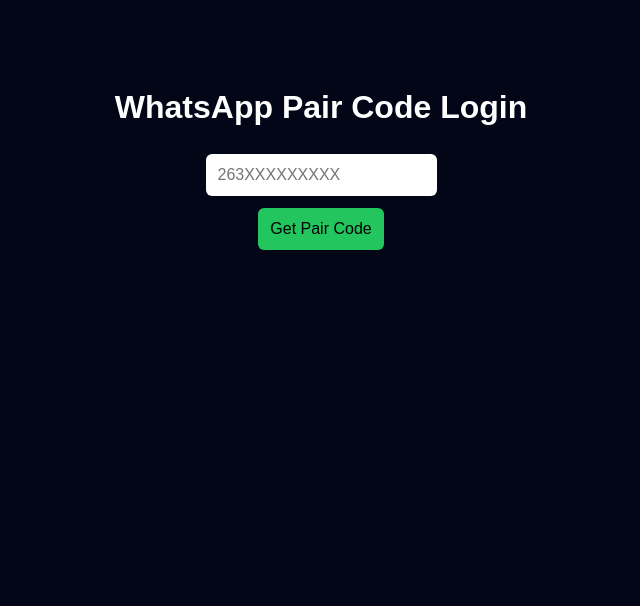
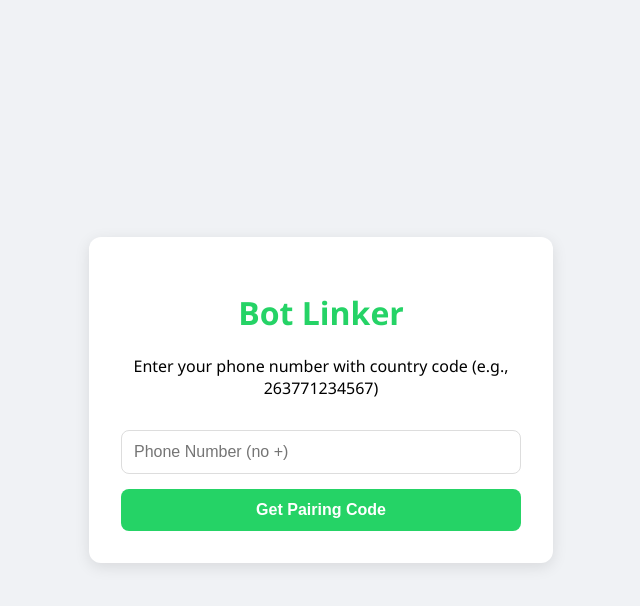
Before and after one commit to calyxdrey18/try, a website: page index.html in a window 1280 px wide. Shown: the whole page, without its empty margins (319-959 px from the left). Drawn offline with Linux system fonts and the light colour scheme.

Commit message:
Revamp HTML structure and styling for WhatsApp Bot

```diff
--- a/index.html
+++ b/index.html
@@ -1,33 +1,60 @@
 <!DOCTYPE html>
-<html>
+<html lang="en">
 <head>
-  <title>WhatsApp Pair Code</title>
-  <style>
-    body { background:#020617;color:#fff;font-family:Arial;text-align:center;padding-top:60px }
-    input,button { padding:12px;font-size:16px;margin:6px;border-radius:6px;border:none }
-    button { background:#22c55e }
-  </style>
+    <meta charset="UTF-8">
+    <meta name="viewport" content="width=device-width, initial-scale=1.0">
+    <title>WhatsApp Bot Pairing</title>
+    <style>
+        body { font-family: 'Segoe UI', Tahoma, Geneva, Verdana, sans-serif; display: flex; justify-content: center; align-items: center; height: 100vh; background: #f0f2f5; margin: 0; }
+        .card { background: white; padding: 2rem; border-radius: 12px; box-shadow: 0 4px 15px rgba(0,0,0,0.1); width: 100%; max-width: 400px; text-align: center; }
+        h1 { color: #25d366; }
+        input { width: 100%; padding: 12px; margin: 15px 0; border: 1px solid #ddd; border-radius: 8px; box-sizing: border-box; font-size: 1rem; }
+        button { background: #25d366; color: white; border: none; padding: 12px 25px; border-radius: 8px; cursor: pointer; font-size: 1rem; width: 100%; font-weight: bold; }
+        button:disabled { background: #ccc; }
+        #code-display { margin-top: 20px; font-size: 2rem; font-weight: bold; letter-spacing: 5px; color: #075e54; display: none; background: #e7ffdb; padding: 10px; border-radius: 8px; }
+        .loading { color: #666; font-size: 0.9rem; margin-top: 10px; display: none; }
+    </style>
 </head>
 <body>
+    <div class="card">
+        <h1>Bot Linker</h1>
+        <p>Enter your phone number with country code (e.g., 263771234567)</p>
+        <input type="text" id="phoneNumber" placeholder="Phone Number (no +)">
+        <button id="btn" onclick="getCode()">Get Pairing Code</button>
+        <div id="loader" class="loading">Requesting code from WhatsApp...</div>
+        <div id="code-display"></div>
+    </div>
 
-<h1>WhatsApp Pair Code Login</h1>
-<input id="num" placeholder="263XXXXXXXXX">
-<br>
-<button onclick="pair()">Get Pair Code</button>
-<h2 id="out"></h2>
+    <script>
+        async function getCode() {
+            const num = document.getElementById('phoneNumber').value;
+            const btn = document.getElementById('btn');
+            const display = document.getElementById('code-display');
+            const loader = document.getElementById('loader');
 
-<script>
-async function pair(){
-  const n = document.getElementById("num").value;
-  const r = await fetch("/pair",{
-    method:"POST",
-    headers:{ "Content-Type":"application/json" },
-    body:JSON.stringify({ number:n })
-  });
-  const d = await r.json();
-  document.getElementById("out").innerText = d.pairCode || d.error;
-}
-</script>
+            if (!num) return alert("Enter number first!");
 
+            btn.disabled = true;
+            loader.style.display = 'block';
+            display.style.display = 'none';
+
+            try {
+                const response = await fetch(`/get-code?number=${num}`);
+                const data = await response.json();
+
+                if (data.code) {
+                    display.innerText = data.code;
+                    display.style.display = 'block';
+                } else {
+                    alert(data.error || "Error generating code.");
+                }
+            } catch (err) {
+                alert("Server error. Check if the bot is running.");
+            } finally {
+                btn.disabled = false;
+                loader.style.display = 'none';
+            }
+        }
+    </script>
 </body>
 </html>
```
